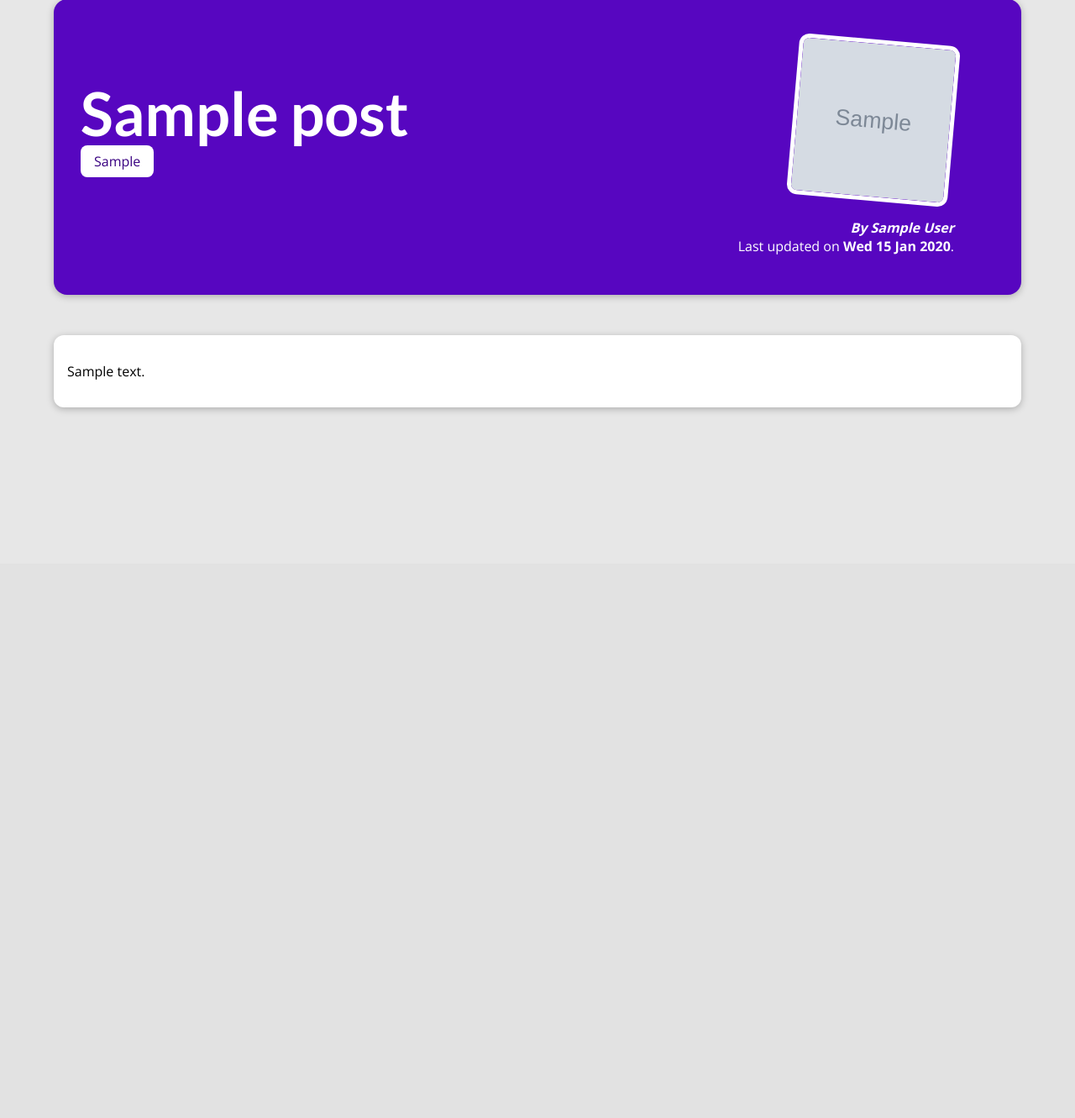
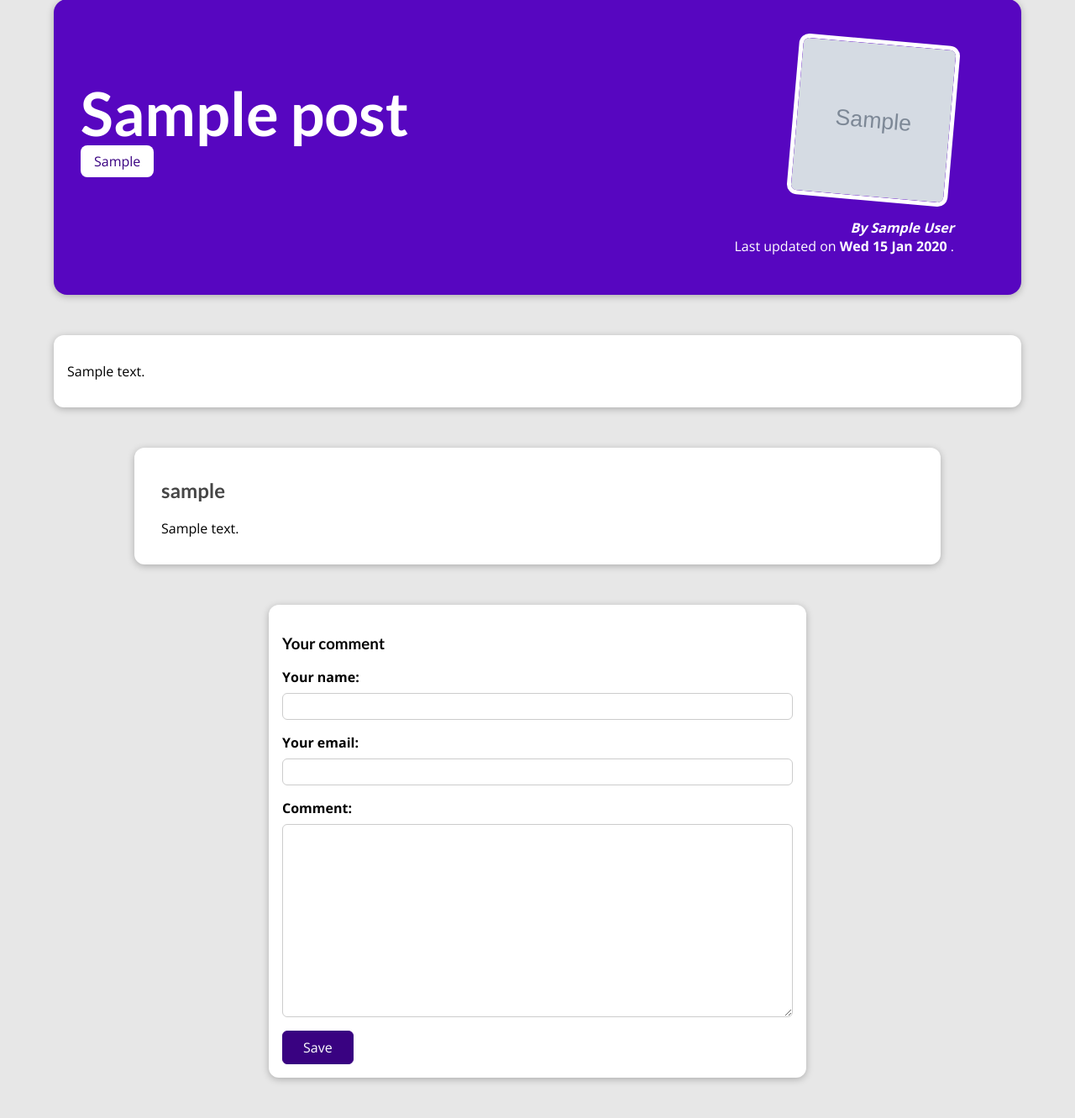
Before and after one commit to JoseLoarca/django-blog, a Django app: a page that uses blog/templates/blog/post-details.html in a window 1280 px wide. Shown: the part 129-1460 px from the top of the page at 84% size. Before the commit the page ends 618 px from the top, so only its background shows below. Run offline with Django 4.2, Linux system fonts and the light colour scheme; tables that the repository leaves empty hold one stand-in row (values such as "Sample post"); grey boxes marked "Sample" are stand-in pictures.

Commit message:
added comments form and list on post detatils

```diff
--- /dev/null
+++ b/blog/forms.py
@@ -0,0 +1,14 @@
+from django import forms
+from .models import Comment
+
+
+class CommentForm(forms.ModelForm):
+
+    class Meta:
+        model = Comment
+        exclude = ['post']
+        labels = {
+            'user_name': 'Your name',
+            'user_email': 'Your email',
+            'text': 'Comment'
+        }
--- a/blog/static/blog/post-details.css
+++ b/blog/static/blog/post-details.css
@@ -22,7 +22,7 @@ body {
 #summary h2 {
   color: white;
   font-size: 4.5rem;
-    margin-bottom:0.25rem ;
+  margin-bottom: 0.25rem;
 }
 
 #summary article {
@@ -57,6 +57,25 @@ body {
   font-weight: bold;
 }
 
+#read-later {
+  margin: 2rem 0;
+}
+
+#read-later button {
+  background-color: transparent;
+  border: 1px solid white;
+  padding: 0.5rem 2rem;
+  font: inherit;
+  color: white;
+  cursor: pointer;
+}
+
+#read-later button:hover,
+#read-later button:active {
+  background-color: white;
+  color: #390281;
+}
+
 main {
   width: 90%;
   max-width: 90rem;
@@ -73,3 +92,113 @@ main {
   padding: 0.5rem 1rem;
   border-radius: 8px;
 }
+
+#comment-form {
+  margin: 3rem auto;
+  width: 90%;
+  max-width: 40rem;
+  border-radius: 12px;
+  background-color: white;
+  box-shadow: 0 2px 8px rgba(0, 0, 0, 0.25);
+  padding: 1rem;
+}
+
+#comment-form button {
+  font: inherit;
+  background-color: #390281;
+  color: white;
+  border: 1px solid #390281;
+  padding: 0.5rem 1.5rem;
+  border-radius: 6px;
+  cursor: pointer;
+}
+
+#comment-form button:hover,
+#comment-form button:active {
+  background-color: #4f0ba7;
+  border-color: #4f0ba7;
+}
+
+.form-control {
+  margin-bottom: 1rem;
+}
+
+.form-control label {
+  font-weight: bold;
+  margin-bottom: 0.5rem;
+  display: block;
+}
+
+.form-control input,
+.form-control textarea {
+  display: block;
+  width: 100%;
+  font: inherit;
+  padding: 0.25rem;
+  border-radius: 6px;
+  border: 1px solid #ccc;
+}
+
+.errorlist {
+  list-style: none;
+  margin: 0.5rem 0;
+  padding: 0;
+  color: #d6000b;
+}
+
+.invalid label {
+  color: #d6000b;
+}
+
+.invalid input,
+.invalid textarea {
+  border-color: #d6000b;
+  background-color: #ffe6e7;
+}
+
+#alert {
+  margin: 8rem auto 3rem auto;
+  border: 1px solid #d6000b;
+  background-color: #ffe6e7;
+  padding: 1rem;
+  width: 90%;
+  max-width: 40rem;
+}
+
+#alert a {
+  text-decoration: none;
+  border: 1px solid #d6000b;
+  background-color: #d6000b;
+  color: white;
+  padding: 0.25rem 1.5rem;
+  border-radius: 6px;
+}
+
+#comments {
+  margin: 3rem auto;
+  width: 90%;
+  max-width: 60rem;
+  border-radius: 12px;
+  background-color: white;
+  box-shadow: 0 2px 8px rgba(0, 0, 0, 0.25);
+  padding: 1rem 2rem;
+}
+
+#comments ul {
+  list-style: none;
+  margin: 0;
+  padding: 0;
+}
+
+#comments li {
+  margin-bottom: 1rem;
+  border-bottom: 2px solid #ccc;
+}
+
+#comments li:last-of-type {
+  border-bottom: none;
+}
+
+#comments h2 {
+  color: #464646;
+}
--- a/blog/templates/blog/post-details.html
+++ b/blog/templates/blog/post-details.html
@@ -9,6 +9,14 @@
 {% endblock %}
 
 {% block content %}
+
+    {% if comment_form.errors %}
+        <div id="alert">
+            <h2>Saving the comment failed!</h2>
+            <a href="#comment-form">Fix</a>
+        </div>
+    {% endif %}
+
     <section id="summary">
         <h2>{{ post.title }}</h2>
         <div>
@@ -21,7 +29,8 @@
             <address>By <a href="mailto:{{ post.author.email }}">{{ post.author|title }}</a></address>
             <div>
                 Last updated on
-                <time>{{ post.date|date:'D d M Y' }}</time>.
+                <time>{{ post.date|date:'D d M Y' }}</time>
+                .
             </div>
         </article>
     </section>
@@ -29,4 +38,30 @@
     <main>
         {{ post.content|linebreaks }}
     </main>
+
+    <section id="comments">
+        <ul>
+            {% for comment in comments %}
+                <li>
+                    <h2>{{ comment.user_name }}</h2>
+                    <p>{{ comment.text|linebreaks }}</p>
+                </li>
+            {% endfor %}
+        </ul>
+    </section>
+
+    <section id="comment-form">
+        <h3>Your comment</h3>
+        <form action="{% url 'post-details-page' post.slug %}" method="post">
+            {% csrf_token %}
+            {% for field in comment_form %}
+                <div class="form-control {% if field.errors %}invalid{% endif %}">
+                    {{ field.label_tag }}
+                    {{ field }}
+                    {{ field.errors }}
+                </div>
+            {% endfor %}
+            <button>Save</button>
+        </form>
+    </section>
 {% endblock %}
--- a/blog/views.py
+++ b/blog/views.py
@@ -1,7 +1,10 @@
-from django.shortcuts import render, get_object_or_404
+from django.shortcuts import render
+from django.http import HttpResponseRedirect
+from django.urls import reverse
 from django.views.generic import ListView
-from django.views.generic import DetailView
+from django.views import View
 from .models import Post
+from .forms import CommentForm
 
 
 # Create your views here.
@@ -25,11 +28,33 @@ class AllPostsView(ListView):
     context_object_name = 'all_posts'
 
 
-class PostDetailView(DetailView):
-    template_name = 'blog/post-details.html'
-    model = Post
+class PostDetailView(View):
+    def get(self, request, slug):
+        post = Post.objects.get(slug=slug)
+        context = {
+            'post': post,
+            'tags': post.tags.all(),
+            'comment_form': CommentForm(),
+            'comments': post.comments.all().order_by('-id')
+        }
 
-    def get_context_data(self, **kwargs):
-        context = super().get_context_data(**kwargs)
-        context['tags'] = self.object.tags.all()
-        return context
+        return render(request, 'blog/post-details.html', context)
+
+    def post(self, request, slug):
+        comment_form = CommentForm(request.POST)
+        post = Post.objects.get(slug=slug)
+
+        if comment_form.is_valid():
+            comment = comment_form.save(commit=False)
+            comment.post = post
+            comment.save()
+            return HttpResponseRedirect(reverse('post-details-page', args=[slug]))
+
+        context = {
+            'post': post,
+            'tags': post.tags.all(),
+            'comment_form': comment_form,
+            'comments': post.comments.all().order_by('-id')
+        }
+
+        return render(request, 'blog/post-details.html', context)
```
Lines whose indentation alone changed are shown as unchanged.
